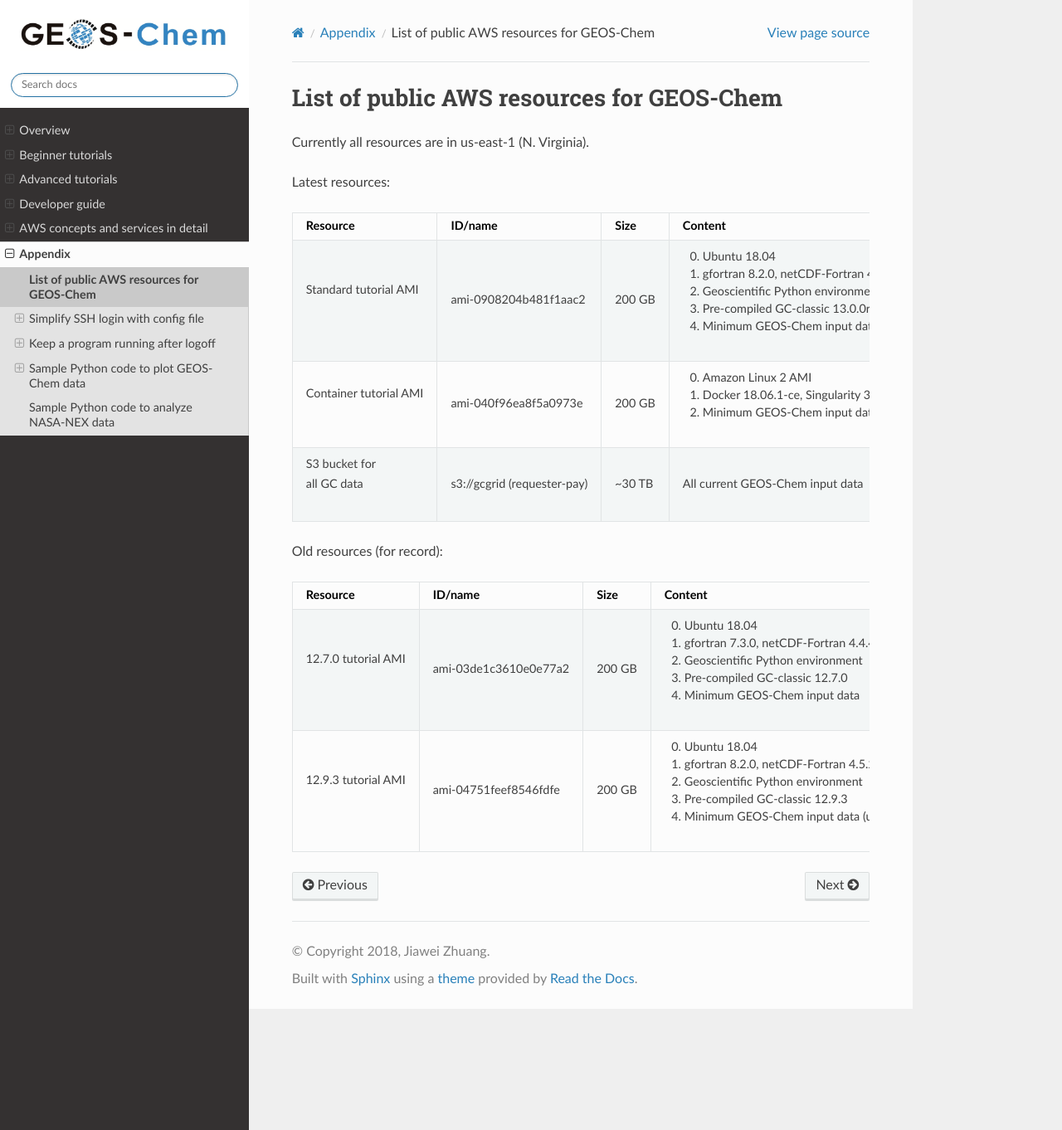
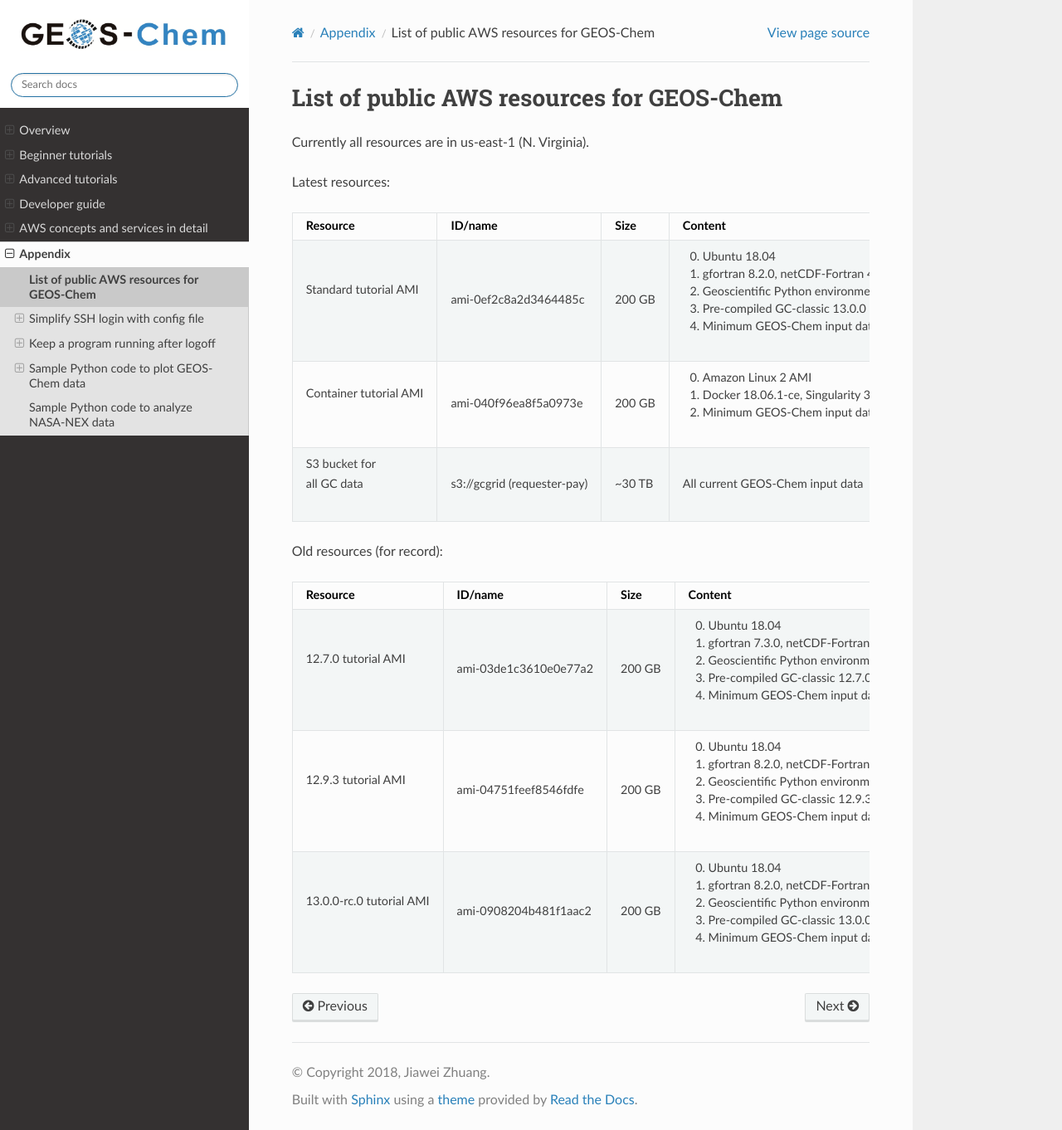
Before and after one commit to geoschem/geos-chem-cloud, a Sphinx documentation site: the page built from doc/source/chapter06_appendix/aws-resources-for-gc.rst, in a window 1280 px wide and 1362 px high. Shown: the whole window at 83% size. Built offline with Sphinx 7.4.7 and the Read the Docs theme 2.0.0, drawn with Linux system fonts in a browser that asks for light colours.

Commit message:
Updated docs for 13.0.0 AMI

```diff
--- a/doc/source/chapter02_beginner-tutorial/quick-start.rst
+++ b/doc/source/chapter02_beginner-tutorial/quick-start.rst
@@ -37,7 +37,7 @@ In the EC2 console, make sure you are in the **US East (N. Virginia)** region as
 
 .. _choose_ami-label:
 
-In the EC2 console, click on "AMIs" (Amazon Machine Images) under "IMAGES" on the left navigation bar. Then select "Public images" and search for ``ami-097f1b62def179f42`` or ``GEOSChem_13.0.0rc_tutorial_Update1_20210111`` – that's the system with the latest classic version of GEOS-Chem installed. Select it and click on "Launch".
+In the EC2 console, click on "AMIs" (Amazon Machine Images) under "IMAGES" on the left navigation bar. Then select "Public images" and search for ``ami-0ef2c8a2d3464485c`` or ``GEOSChem_13.0.0_tutorial_20210318`` – that's the system with the latest classic version of GEOS-Chem installed. Select it and click on "Launch".
 
 .. figure:: img/search_ami.png
 
--- a/doc/source/chapter06_appendix/aws-resources-for-gc.rst
+++ b/doc/source/chapter06_appendix/aws-resources-for-gc.rst
@@ -8,12 +8,12 @@ Latest resources:
 +-------------------+------------------------+----------+-------------------------------------+
 | Resource          | ID/name                | Size     | Content                             |
 +===================+========================+==========+=====================================+
-|| Standard tutorial| ami-0908204b481f1aac2  | 200 GB   | 0. Ubuntu 18.04                     |
+|| Standard tutorial| ami-0ef2c8a2d3464485c  | 200 GB   | 0. Ubuntu 18.04                     |
 |  AMI              |                        |          | 1. gfortran 8.2.0,                  |
 |                   |                        |          |    netCDF-Fortran 4.5.2             |
 |                   |                        |          | 2. Geoscientific Python             |
 |                   |                        |          |    environment                      |
-|                   |                        |          | 3. Pre-compiled GC-classic 13.0.0rc |
+|                   |                        |          | 3. Pre-compiled GC-classic 13.0.0   |
 |                   |                        |          | 4. Minimum GEOS-Chem input data     |
 |                   |                        |          |    (use a dry-run to get more data) |
 +-------------------+------------------------+----------+-------------------------------------+
@@ -29,23 +29,32 @@ Latest resources:
 
 Old resources (for record):
 
-+-------------------+------------------------+----------+-----------------------------------+
-| Resource          | ID/name                | Size     | Content                           |
-+===================+========================+==========+===================================+
-|| 12.7.0 tutorial  | ami-03de1c3610e0e77a2  | 200 GB   | 0. Ubuntu 18.04                   |
-|  AMI              |                        |          | 1. gfortran 7.3.0,                |
-|                   |                        |          |    netCDF-Fortran 4.4.4           |
-|                   |                        |          | 2. Geoscientific Python           |
-|                   |                        |          |    environment                    |
-|                   |                        |          | 3. Pre-compiled GC-classic 12.7.0 |
-|                   |                        |          | 4. Minimum GEOS-Chem input data   |
-+-------------------+------------------------+----------+-----------------------------------+
-|| 12.9.3 tutorial  | ami-04751feef8546fdfe  | 200 GB   | 0. Ubuntu 18.04                   |
-|  AMI              |                        |          | 1. gfortran 8.2.0,                |
-|                   |                        |          |    netCDF-Fortran 4.5.2           |
-|                   |                        |          | 2. Geoscientific Python           |
-|                   |                        |          |    environment                    |
-|                   |                        |          | 3. Pre-compiled GC-classic 12.9.3 |
-|                   |                        |          | 4. Minimum GEOS-Chem input data   |
-|                   |                        |          |    (use dry-run to get more data) |
-+-------------------+------------------------+----------+-----------------------------------+
++-------------------+------------------------+----------+-------------------------------------+
+| Resource          | ID/name                | Size     | Content                             |
++===================+========================+==========+=====================================+
+|| 12.7.0 tutorial  | ami-03de1c3610e0e77a2  | 200 GB   | 0. Ubuntu 18.04                     |
+|  AMI              |                        |          | 1. gfortran 7.3.0,                  |
+|                   |                        |          |    netCDF-Fortran 4.4.4             |
+|                   |                        |          | 2. Geoscientific Python             |
+|                   |                        |          |    environment                      |
+|                   |                        |          | 3. Pre-compiled GC-classic 12.7.0   |
+|                   |                        |          | 4. Minimum GEOS-Chem input data     |
++-------------------+------------------------+----------+-------------------------------------+
+|| 12.9.3 tutorial  | ami-04751feef8546fdfe  | 200 GB   | 0. Ubuntu 18.04                     |
+|  AMI              |                        |          | 1. gfortran 8.2.0,                  |
+|                   |                        |          |    netCDF-Fortran 4.5.2             |
+|                   |                        |          | 2. Geoscientific Python             |
+|                   |                        |          |    environment                      |
+|                   |                        |          | 3. Pre-compiled GC-classic 12.9.3   |
+|                   |                        |          | 4. Minimum GEOS-Chem input data     |
+|                   |                        |          |    (use dry-run to get more data)   |
++-------------------+------------------------+----------+-------------------------------------+
+|| 13.0.0-rc.0      | ami-0908204b481f1aac2  | 200 GB   | 0. Ubuntu 18.04                     |
+|  tutorial AMI     |                        |          | 1. gfortran 8.2.0,                  |
+|                   |                        |          |    netCDF-Fortran 4.5.2             |
+|                   |                        |          | 2. Geoscientific Python             |
+|                   |                        |          |    environment                      |
+|                   |                        |          | 3. Pre-compiled GC-classic 13.0.0rc |
+|                   |                        |          | 4. Minimum GEOS-Chem input data     |
+|                   |                        |          |    (use a dry-run to get more data) |
++-------------------+------------------------+----------+-------------------------------------+
```
